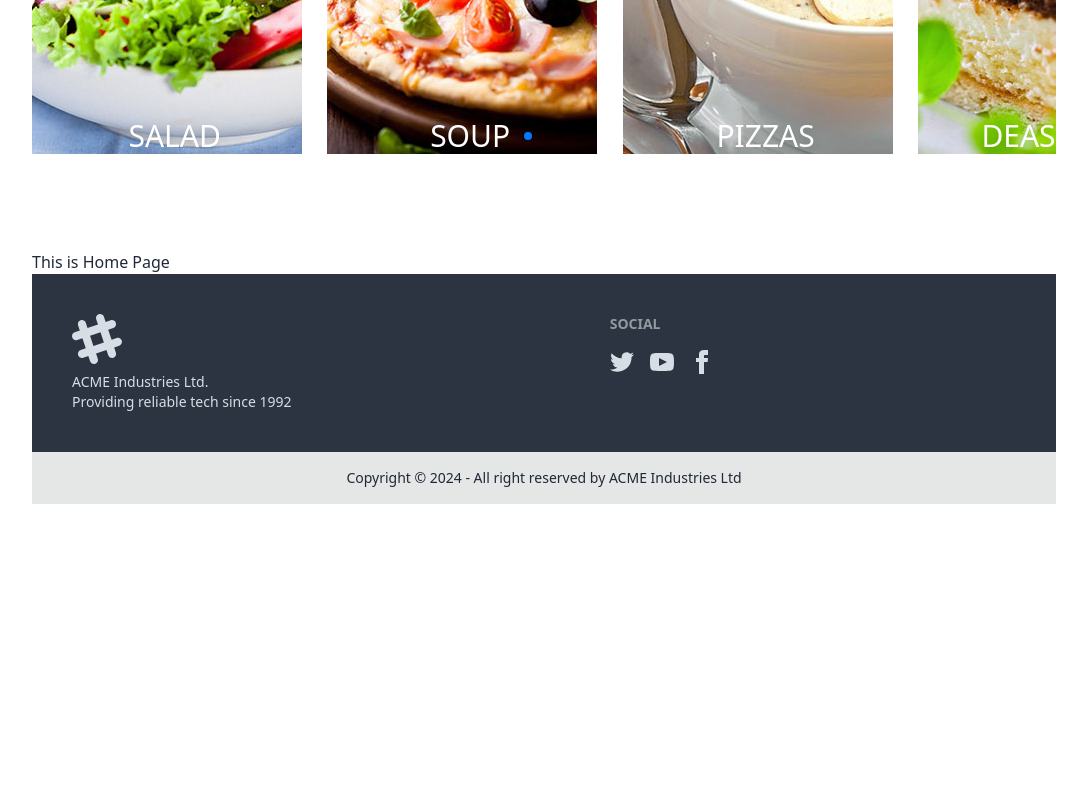
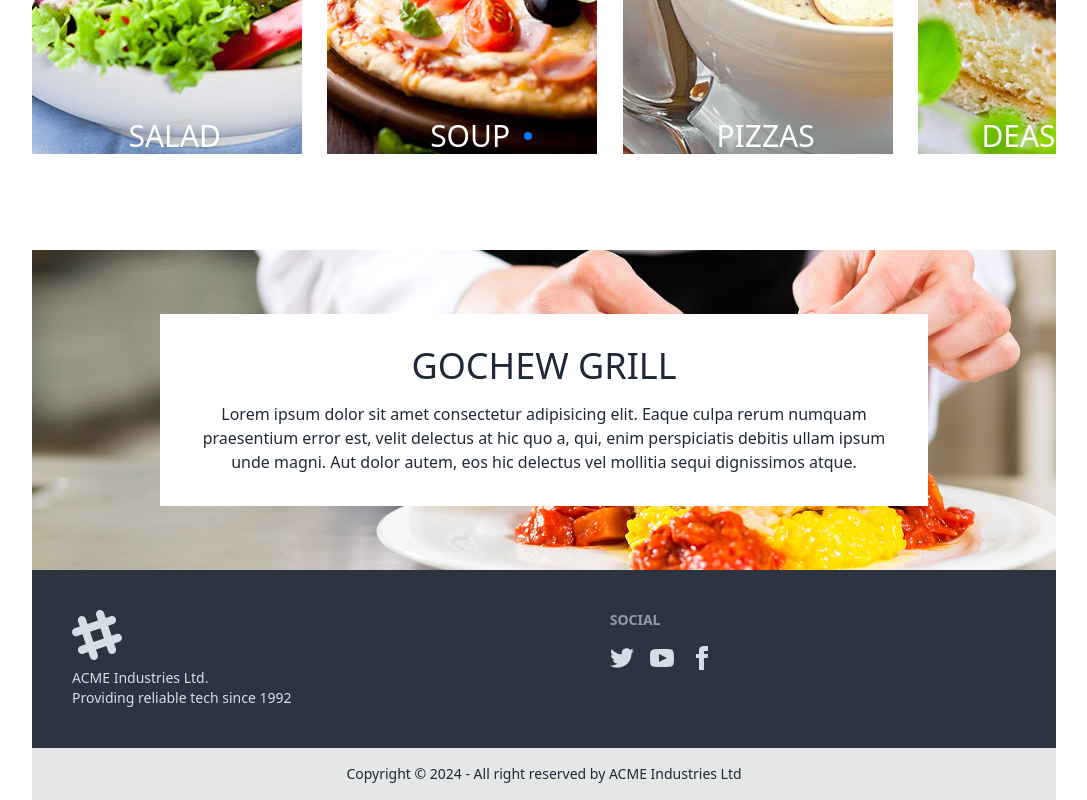
Before and after one commit to 0rakib0/Gochew-Grill-Restaurant, a React (Vite) app: page / in a window 1280 px wide. Shown: the part 1306-2106 px from the top of the page, without its empty margins (96-1183 px from the left). Before the commit the page ends 1810 px from the top, so only its background shows below. Built offline with nearby package versions, Linux system fonts and the light colour scheme.

Commit message:
complate about section

```diff
--- /dev/null
+++ b/src/Pages/Home/About.jsx
@@ -0,0 +1,15 @@
+
+import './home.css'
+
+const About = () => {
+    return (
+        <div className='about flex items-center justify-center'>
+            <div className='bg-white w-3/4 text-center p-8'>
+                <h5 className='text-4xl pb-4 uppercase'>Gochew Grill</h5>
+                <p>Lorem ipsum dolor sit amet consectetur adipisicing elit. Eaque culpa rerum numquam praesentium error est, velit delectus at hic quo a, qui, enim perspiciatis debitis ullam ipsum unde magni. Aut dolor autem, eos hic delectus vel mollitia sequi dignissimos atque.</p>
+            </div>
+        </div>
+    )
+}
+
+export default About
--- a/src/Pages/Home/Home.jsx
+++ b/src/Pages/Home/Home.jsx
@@ -1,3 +1,4 @@
+import About from "./About"
 import Banner from "./Banner"
 import Category from "./Category"
 
@@ -6,7 +7,7 @@ const Home = () =>{
         <div>
             <Banner></Banner>
             <Category></Category>
-            <h1>This is Home Page</h1>
+            <About></About>
         </div>
     )
 }
--- /dev/null
+++ b/src/Pages/Home/home.css
@@ -0,0 +1,5 @@
+.about {
+    background-image: url('../../assets/home/chef-service.jpg');
+    background-size: cover;
+    height: 20rem;
+}
```
